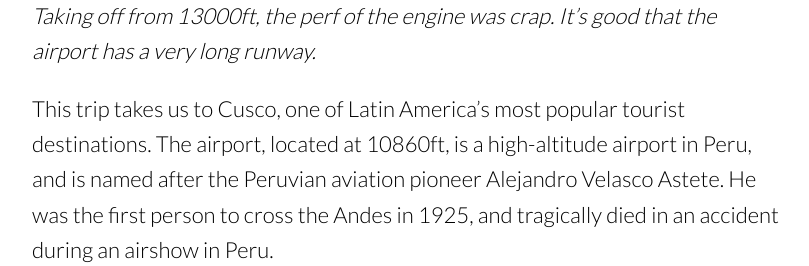
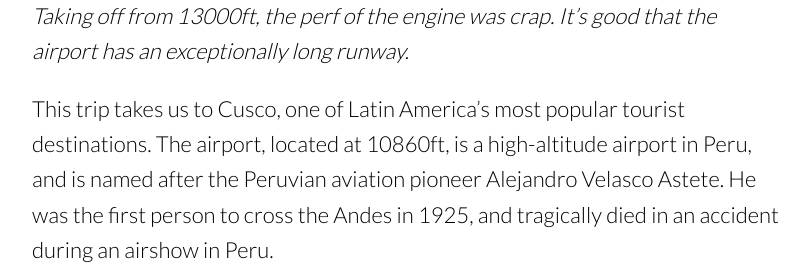
Before and after one commit to murdockcrc/flightsim, a Jekyll site: the page built from _posts/2020-11-21-038-la-paz-cusco.md, in a window 1280 px wide and 900 px high, scrolled down 1269 px, cut to the strip 258-524 px from the top of the window. Shown: the whole strip, without its empty margins (233-1042 px from the left). Built offline with Jekyll 4.4.1, drawn with Linux system fonts in a browser that asks for light colours; nearby versions of some CDN libraries; some of the changed text lies outside the part shown.

Commit message:
Update from Forestry.io Luis Delgado updated _posts/2020-11-21-038-la-paz-cusco.md

```diff
--- a/_posts/2020-11-21-038-la-paz-cusco.md
+++ b/_posts/2020-11-21-038-la-paz-cusco.md
@@ -14,13 +14,13 @@ Thought we were going to end the high-altitude landings just because we left Bol
 
 ![](/images/sllp-spzo-01.jpg)
 
-_Taking off from 13000ft, the perf of the engine was crap. It's good that the airport has a very long runway._
+_Taking off from 13000ft, the perf of the engine was crap. It's good that the airport has an exceptionally long runway._
 
 This trip takes us to Cusco, one of Latin America's most popular tourist destinations. The airport, located at 10860ft, is a high-altitude airport in Peru, and is named after the Peruvian aviation pioneer Alejandro Velasco Astete. He was the first person to cross the Andes in 1925, and tragically died in an accident during an airshow in Peru.
 
 ![](/images/sllp-spzo-03.jpg)
 
-_Bye bye Bolivia. Departure from el El Alto_
+_Bye bye Bolivia. Departure from El Alto_
 
 Our trip from La Paz to Cusco takes us right through the middle of Lake Titicaca. Titicaca is the largest lake in South America, and the highest lake in the world (at least from the ones with a surface big enough to be of significance, though there are other much smaller bodied of water in the world at higher altitudes).
 
```
Also changed, not shown: other parts of _posts/2020-11-21-038-la-paz-cusco.md (+1 -1 lines).
